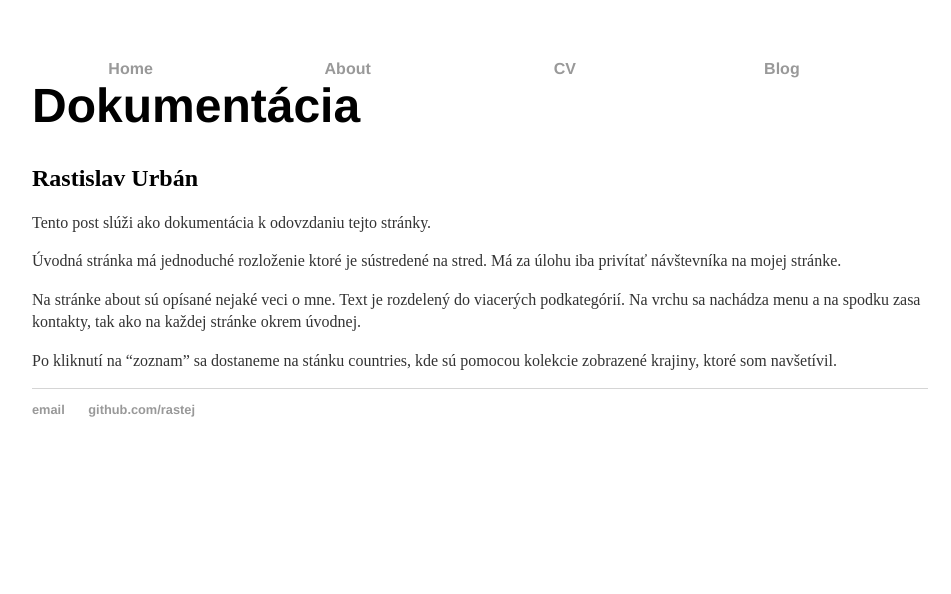
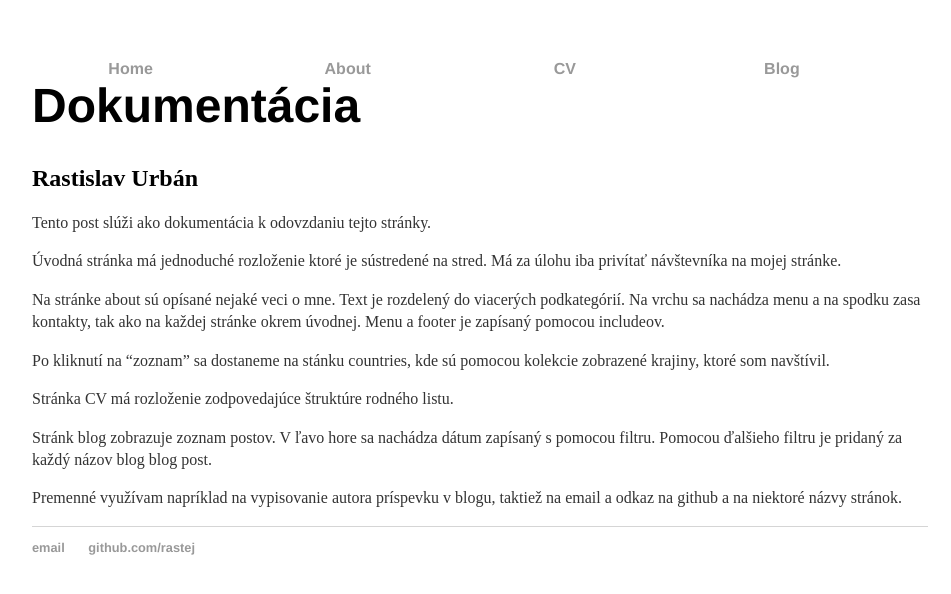
Before and after one commit to rastej/rastej.github.io, a Jekyll site: the page built from _posts/2018-03-11-Dokumentácia-blog-post.md, in a window 1280 px wide. Shown: the top 594 px of the page, without its empty margins (160-1111 px from the left). Built offline with Jekyll 4.4.1, drawn with Linux system fonts in a browser that asks for light colours.

Commit message:
Update 2018-03-11-Dokumentácia-blog-post.md

```diff
--- a/_posts/2018-03-11-Dokumentácia-blog-post.md
+++ b/_posts/2018-03-11-Dokumentácia-blog-post.md
@@ -8,6 +8,12 @@ Tento post slúži ako dokumentácia k odovzdaniu tejto stránky.
 
 Úvodná stránka má jednoduché rozloženie ktoré je sústredené na stred. Má za úlohu iba privítať návštevníka na mojej stránke.
 
-Na stránke about sú opísané nejaké veci o mne. Text je rozdelený do viacerých podkategórií. Na vrchu sa nachádza menu a na spodku zasa kontakty, tak ako na každej stránke okrem úvodnej.
+Na stránke about sú opísané nejaké veci o mne. Text je rozdelený do viacerých podkategórií. Na vrchu sa nachádza menu a na spodku zasa kontakty, tak ako na každej stránke okrem úvodnej. Menu a footer je zapísaný pomocou includeov.
 
-Po kliknutí na "zoznam" sa dostaneme na stánku countries, kde sú pomocou kolekcie zobrazené krajiny, ktoré som navšetívil.
+Po kliknutí na "zoznam" sa dostaneme na stánku countries, kde sú pomocou kolekcie zobrazené krajiny, ktoré som navštívil.
+
+Stránka CV má rozloženie zodpovedajúce štruktúre rodného listu.
+
+Stránk blog zobrazuje zoznam postov. V ľavo hore sa nachádza dátum zapísaný s pomocou filtru. Pomocou ďalšieho filtru je pridaný za každý názov blog blog post.
+
+Premenné využívam napríklad na vypisovanie autora príspevku v blogu, taktiež na email a odkaz na github a na niektoré názvy stránok.
```
